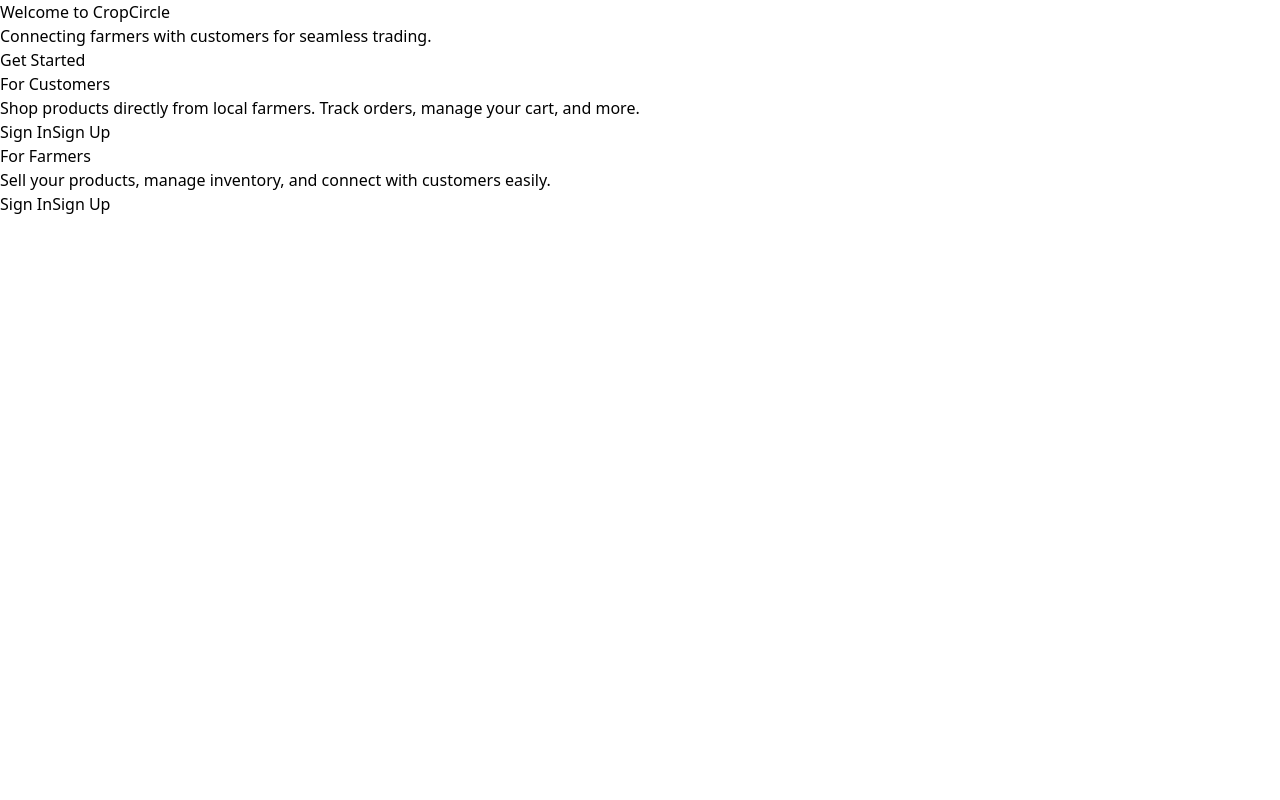
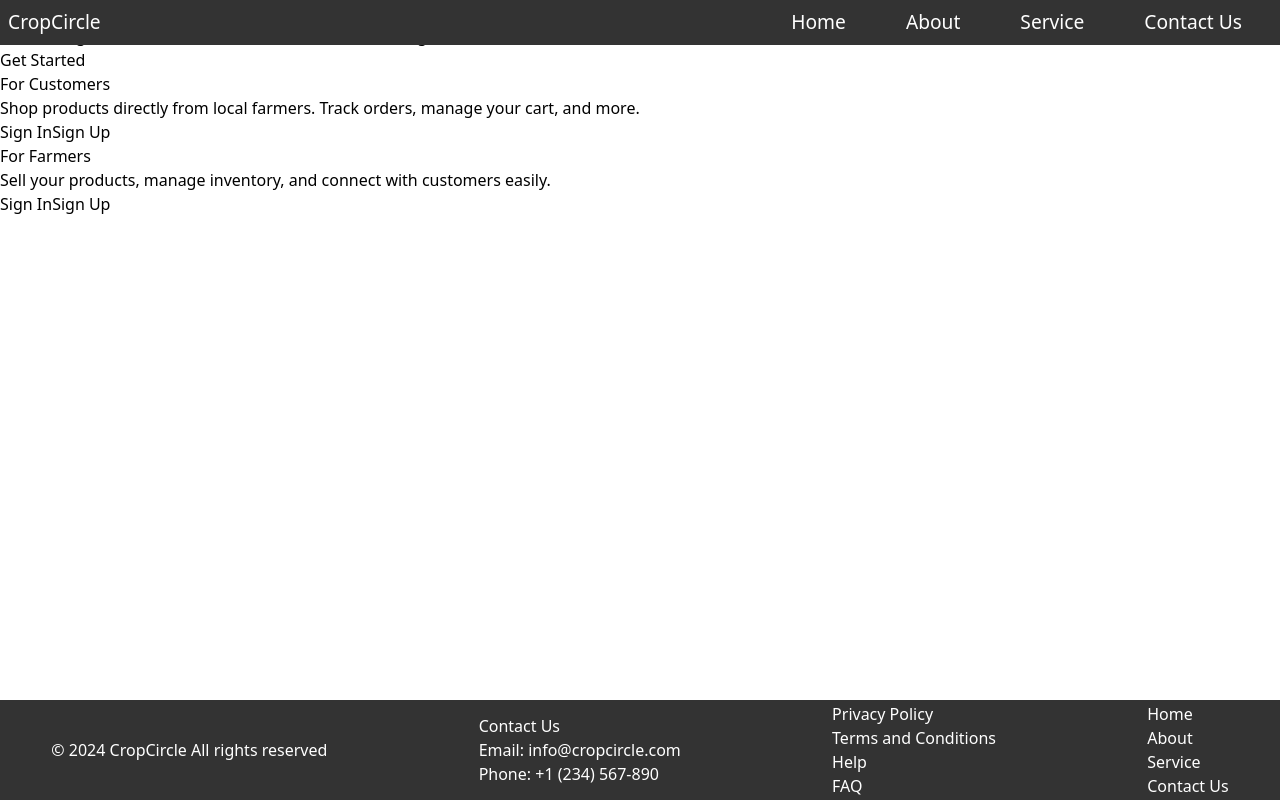
Before and after one commit to Elabs-llc/CropCircle, a React (Vite) app in the folder client/: page / in a window 1280 px wide. Built offline with nearby package versions, Linux system fonts and the light colour scheme.

Commit message:
navbar and footer completed

```diff
--- /dev/null
+++ b/client/src/components/Shared/Footer.css
@@ -0,0 +1,21 @@
+.footer{
+    background-color: #333;
+    width: 100%;
+    height: 100px;
+    bottom: 0;
+    position: fixed;
+    color: white;
+    display: flex;
+    justify-content: space-evenly;
+    align-items: center;
+    gap: 100px;
+    flex-wrap: wrap;
+}
+
+.footer-links li{
+    transition: 0.6s;
+}
+
+.footer-links li:hover{
+    color: grey;
+}
--- /dev/null
+++ b/client/src/components/Shared/Footer.jsx
@@ -0,0 +1,56 @@
+import React from "react";
+import { Link } from "react-router-dom";
+import {PropTypes} from 'prop-types';
+import './Footer.css';
+
+
+const Footer = ({ links }) => {
+  const currentYear = new Date().getFullYear();
+
+  return (
+    <footer className="footer">
+      <p>&copy; {currentYear} CropCircle All rights reserved</p>
+      <div className="footer-contact">
+        <h4>Contact Us</h4>
+        <p>
+          Email: <a href="mailto:info@cropcircle.com">info@cropcircle.com</a>
+        </p>
+        <p>
+          Phone: <a href="tel:+1234567890">+1 (234) 567-890</a>
+        </p>
+      </div>
+      <ul>
+        <li>
+          <Link to="/privacy-policy">Privacy Policy</Link>
+        </li>
+        <li>
+          <Link to="/terms-and-conditions">Terms and Conditions</Link>
+        </li>
+        <li>
+          <Link to="/help">Help</Link>
+        </li>
+        <li>
+          <Link to="/faq">FAQ</Link>
+        </li>
+      </ul>
+      <ul className="footer-links">
+        {links.map((link, index) => (
+          <li key={index}>
+            <Link to={link.path}>{link.label}</Link>
+          </li>
+        ))}
+      </ul>
+    </footer>
+  );
+};
+
+Footer.propTypes = {
+  links: PropTypes.arrayOf(
+    PropTypes.shape({
+      path: PropTypes.string.isRequired,
+      label: PropTypes.string.isRequired,
+    })
+  ).isRequired,
+};
+
+export default Footer;
--- /dev/null
+++ b/client/src/components/Shared/Navbar.css
@@ -0,0 +1,72 @@
+header {
+    background-color: #333;
+    display: flex;
+    justify-content: space-between;
+    align-items: center;
+    padding: 0.5rem;
+    height: auto;
+    width: 100%;
+    top: 0;
+    position: fixed;
+    z-index: 999;
+}
+
+nav ul {
+    list-style: none;
+    display: flex;
+    justify-content: flex-end;
+    flex-direction: column;
+}
+
+
+.nav ul li {
+    color: #fff;
+    display: none;
+    text-decoration: none;
+    margin: 0 30px;
+    font-size: 1.2rem;
+}
+
+.nav.active ul li {
+  display: flex;
+  flex-direction: column;
+  height: auto;
+  box-shadow: 0px 2px 5px rgba(0, 0, 0, 0.2);
+  justify-content: center;
+  align-items: center;
+  margin-top: 10px;
+}
+
+nav ul li:hover {
+    color: rgba(10, 100,50);
+}
+
+.menu{
+    width: 40px;
+    height: 20px;
+    cursor: pointer;
+}
+
+.logo{
+    font-size: larger;
+    color: white;
+    font-size: 1.2rem;
+    cursor: pointer;
+}
+
+@media screen and (min-width: 768px){
+    .menu{
+        display: none;
+    }
+
+.nav ul li{
+    display: block;
+}
+
+nav ul {
+    list-style: none;
+    display: flex;
+    justify-content: flex-end;
+    flex-direction: row;
+}
+}
--- /dev/null
+++ b/client/src/components/Shared/Navbar.jsx
@@ -0,0 +1,46 @@
+import React from "react";
+import { NavLink } from "react-router-dom";
+import './Navbar.css';
+import PropTypes from "prop-types";
+import { useState } from "react";
+import './Navbar.css';
+import menu from '../../assets/menu.svg';
+
+const Navbar = ({ navLinks }) => {
+
+const [isOpen, setIsOpen] = useState(false);
+
+const toggleMenu = () => {
+    setIsOpen(!isOpen);
+  };
+
+  return (
+    <header>
+      <img src={menu} alt className="menu" onClick={toggleMenu}></img>
+      <div className="logo">CropCircle</div>
+
+      <nav className={`nav ${isOpen ? "active" : ""}`}>
+        <ul>
+          {navLinks.map((link, index) => (
+            <li key={index}>
+              <NavLink to={link.path}>{link.label}</NavLink>
+            </li>
+          ))}
+        </ul>
+      </nav>
+    </header>
+  );
+};
+
+
+Navbar.propTypes = {
+  navLinks: PropTypes.arrayOf(
+    PropTypes.shape({
+      path: PropTypes.string.isRequired,
+      label: PropTypes.string.isRequired,
+    })
+  ).isRequired,
+};
+
+
+export default Navbar
--- a/client/src/pages/index.jsx
+++ b/client/src/pages/index.jsx
@@ -2,13 +2,31 @@
 
 import React from 'react';
 import { NavLink } from 'react-router-dom';
+import Navbar from '../components/Shared/Navbar';
+import Footer from '../components/Shared/Footer';
+
+const navLinks = [
+  { path: "/", label: "Home" },
+  { path: "/about", label: "About" },
+  { path: "/service", label: "Service" },
+  { path: "/contact", label: "Contact Us" },
+];
 
 const Home = () => {
   return (
+
     <div className="flex flex-col items-center justify-center min-h-screen px-4 bg-gray-100">
+      <Navbar navLinks={navLinks}/>
+
       {/* Hero Section */}
+
+
+
+
       <div className="py-12 text-center">
-        <h1 className="mb-4 text-4xl font-bold text-gray-800">Welcome to CropCircle</h1>
+        <h1 className="mb-4 text-4xl font-bold text-gray-800">
+          Welcome to CropCircle
+        </h1>
         <p className="mb-8 text-lg text-gray-600">
           Connecting farmers with customers for seamless trading.
         </p>
@@ -21,9 +39,12 @@ const Home = () => {
       <div className="flex flex-col items-center gap-8 mt-12 md:flex-row">
         {/* Customer Card */}
         <div className="w-full p-6 text-center bg-white rounded-lg shadow-lg md:w-80">
-          <h2 className="mb-4 text-2xl font-semibold text-blue-500">For Customers</h2>
+          <h2 className="mb-4 text-2xl font-semibold text-blue-500">
+            For Customers
+          </h2>
           <p className="mb-6 text-gray-600">
-            Shop products directly from local farmers. Track orders, manage your cart, and more.
+            Shop products directly from local farmers. Track orders, manage your
+            cart, and more.
           </p>
           <div className="flex justify-center gap-4">
             <NavLink to="/customer/login">
@@ -41,9 +62,12 @@ const Home = () => {
 
         {/* Farmer Card */}
         <div className="w-full p-6 text-center bg-white rounded-lg shadow-lg md:w-80">
-          <h2 className="mb-4 text-2xl font-semibold text-green-500">For Farmers</h2>
+          <h2 className="mb-4 text-2xl font-semibold text-green-500">
+            For Farmers
+          </h2>
           <p className="mb-6 text-gray-600">
-            Sell your products, manage inventory, and connect with customers easily.
+            Sell your products, manage inventory, and connect with customers
+            easily.
           </p>
           <div className="flex justify-center gap-4">
             <NavLink to="/farmer/login">
@@ -59,7 +83,7 @@ const Home = () => {
           </div>
         </div>
       </div>
-    </div>
+<Footer links={navLinks}></Footer>    </div>
   );
 };
 
```
Also changed, not shown: client/src/assets/menu.svg (added).
